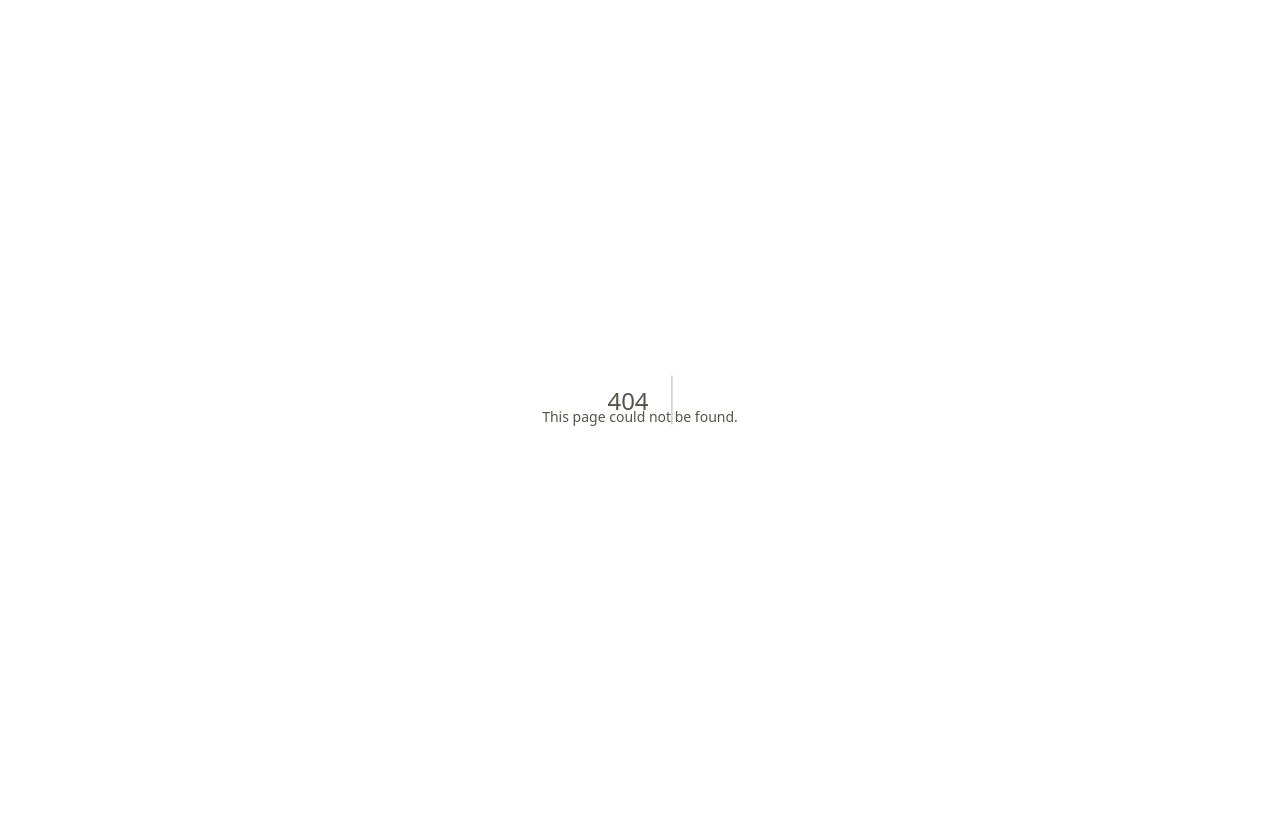
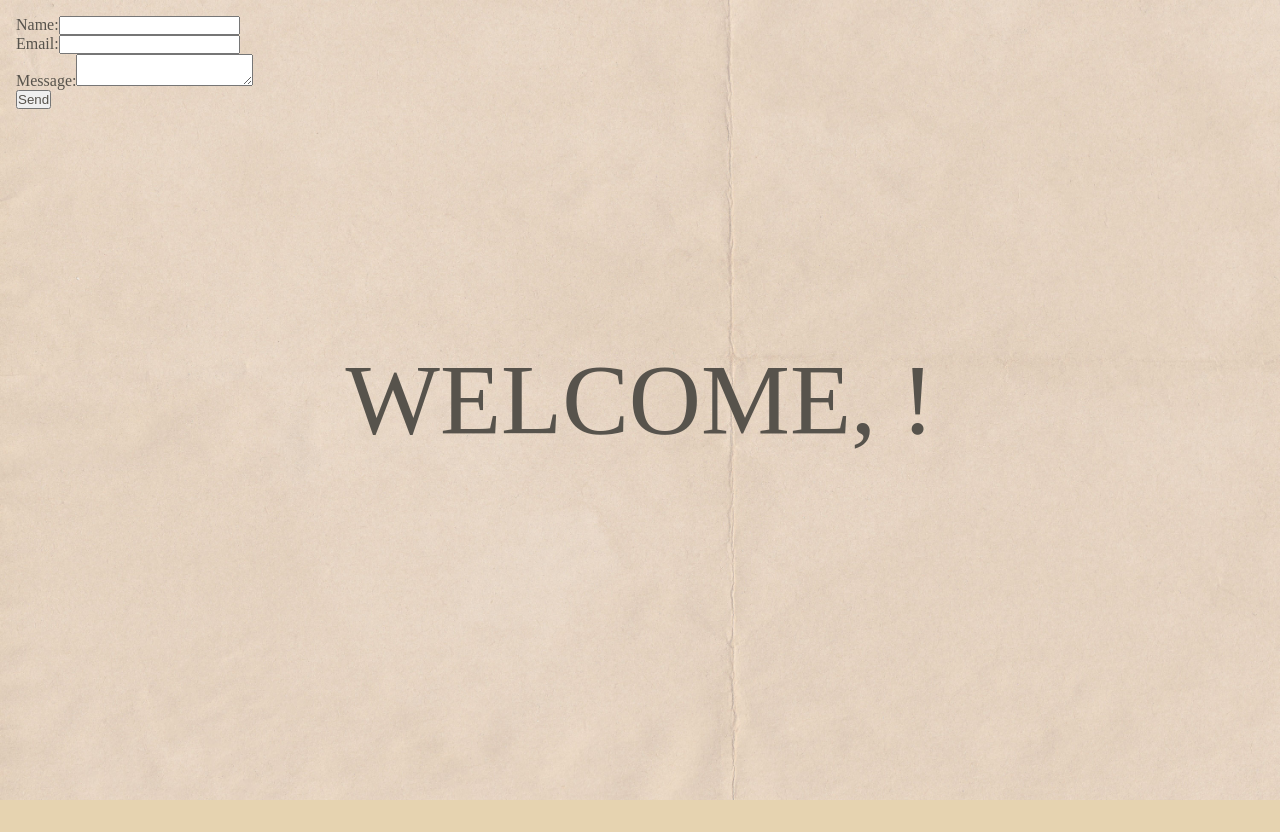
Before and after one commit to renewensel/final-project-harissa_2ndTry, a Next.js app: page /form in a window 1280 px wide. Before the commit this address had no page. After the commit the page ends 800 px from the top, so only its background shows below. Built offline with nearby package versions, Linux system fonts and the light colour scheme; a web font is replaced by a local one.

Commit message:
adding very basic contact form - not yet working

```diff
--- a/components/Swiper/index.js
+++ b/components/Swiper/index.js
@@ -2,6 +2,7 @@ import React, { useRef, useState } from "react";
 // Import Swiper React components
 import { Swiper, SwiperSlide } from "swiper/react";
 import Image from "next/image";
+// import DishList from "../DishList";
 
 // Import Swiper styles
 import "swiper/css";
@@ -37,6 +38,7 @@ export default function SwiperSlider() {
                 </SwiperSlide>
                 <SwiperSlide>
                     <div className="swiper-slide-style">
+                        {/* <DishList /> */}
                         <h2>picture of the place and some infos</h2>
                         <Image
                             src="http://renewensel.com/fphar/images/dishes_02.png"
--- a/package.json
+++ b/package.json
@@ -22,6 +22,7 @@
     "react": "18.2.0",
     "react-dom": "18.2.0",
     "react-slick": "^0.29.0",
+    "resend": "^2.0.0",
     "slick-carousel": "^1.8.1",
     "styled-components": "^6.0.0-rc.6",
     "swiper": "^11.0.5",
--- /dev/null
+++ b/pages/api/send.js
@@ -0,0 +1,31 @@
+// pages/api/sendEmail.js
+import { Resend } from "resend";
+import { EmailTemplate } from "../../components/EmailTemplate";
+
+const resend = new Resend(process.env.RESEND_API_KEY);
+
+export default async (req, res) => {
+    try {
+        if (req.method === "POST") {
+            // Assuming you are sending JSON data from the form
+            const { name, email, message } = req.body;
+
+            // Use the form data in your email template
+            const emailTemplate = EmailTemplate({ firstName: name });
+
+            const data = await resend.emails.send({
+                from: "someone",
+                to: ["testi@trash-mail.com"],
+                subject: "Hello world",
+                react: emailTemplate,
+            });
+
+            res.status(200).json(data);
+        } else {
+            res.status(405).json({ message: "Method Not Allowed" });
+        }
+    } catch (error) {
+        console.error(error);
+        res.status(500).json({ error: "Internal Server Error" });
+    }
+};
--- a/pages/dishes/index.js
+++ b/pages/dishes/index.js
@@ -7,7 +7,6 @@ export default function Dishes() {
         <>
             <Navigation className="header" />
             <DishList />
-            <div className="container-styles">test</div>
         </>
     );
 }
--- a/pages/drinks/index.js
+++ b/pages/drinks/index.js
@@ -7,9 +7,9 @@ export default function Drinks() {
             <Navigation className="header" />
             <DrinkList />
 
-            <div className="container-styles">
+            {/* <div className="container-styles">
                 <div className="content-container">test</div>
-            </div>
+            </div> */}
         </>
     );
 }
--- /dev/null
+++ b/pages/form/index.js
@@ -0,0 +1,63 @@
+import React, { useState } from "react";
+
+const EmailTemplate = ({ firstName }) => {
+    const [formData, setFormData] = useState({
+        name: "",
+        email: "",
+        message: "",
+    });
+
+    const handleChange = (e) => {
+        setFormData({ ...formData, [e.target.name]: e.target.value });
+    };
+
+    const handleSubmit = (e) => {
+        e.preventDefault();
+        // You can handle form submission logic here
+        console.log("Form submitted:", formData);
+    };
+
+    return (
+        <div>
+            <h1>Welcome, {firstName}!</h1>
+
+            <form onSubmit={handleSubmit}>
+                <label>
+                    Name:
+                    <input
+                        type="text"
+                        name="name"
+                        value={formData.name}
+                        onChange={handleChange}
+                    />
+                </label>
+                <br />
+
+                <label>
+                    Email:
+                    <input
+                        type="email"
+                        name="email"
+                        value={formData.email}
+                        onChange={handleChange}
+                    />
+                </label>
+                <br />
+
+                <label>
+                    Message:
+                    <textarea
+                        name="message"
+                        value={formData.message}
+                        onChange={handleChange}
+                    />
+                </label>
+                <br />
+
+                <button type="submit">Send</button>
+            </form>
+        </div>
+    );
+};
+
+export default EmailTemplate;
--- a/styles/globals.css
+++ b/styles/globals.css
@@ -3,6 +3,7 @@
 :root {
     --color-first: #57534c;
     --background-color: #e6d3b0;
+    --swiper-theme-color: #ce0d1b;
 }
 
 * {
```
Also changed, not shown: components/email.template.js (added, +78 -0 lines), 1 other file (tests, documents, lock files or other folders).
